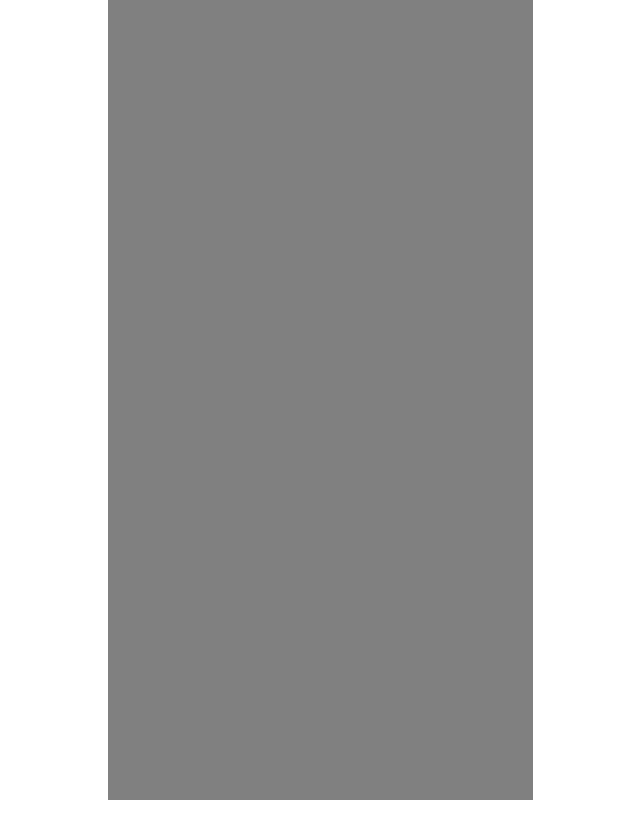
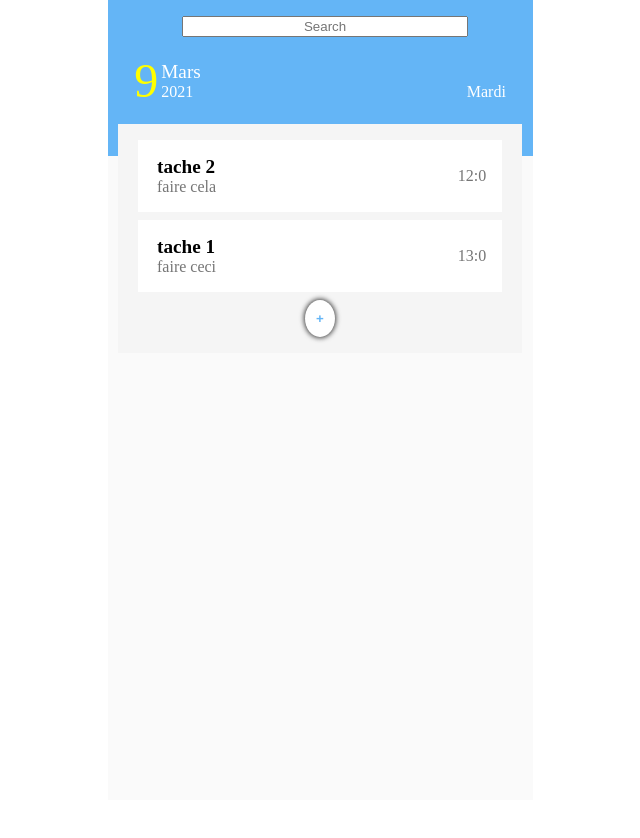
Before and after one commit to WebDevLyon/Simple-Todo-List, a plain HTML site: page index.html in a window 1280 px wide. Shown: the whole page, without its empty margins (320-960 px from the left). Before the commit the page ends 800 px from the top, so only its background shows below. Drawn offline with nearby package versions, Linux system fonts and the light colour scheme.

Commit message:
ajout du triage et de l ajout de taches

```diff
--- a/css/main.css
+++ b/css/main.css
@@ -1,3 +1,10 @@
+* {
+	margin-block-end: 0;
+	margin-block-start: 0;
+}
+h2 {
+	font-size: 1.2rem;
+}
 body {
 	margin: 0;
 }
@@ -5,5 +12,114 @@ body {
 	margin: auto;
 	max-width: 425px;
 	height: 100vh;
-	background-color: grey;
+	background-color: #fafafa;
 }
+.header__wrapper,
+.list__wrapper,
+.list__todo {
+	margin: auto;
+	width: 95%;
+}
+/** HEADER  */
+.header {
+	background-color: #64b5f6;
+}
+.header__wrapper {
+	padding-bottom: 3rem;
+}
+.searchBar {
+	margin: auto;
+	padding: 1rem;
+}
+
+label {
+	visibility: hidden;
+}
+
+#searchBar {
+	width: 75%;
+	text-align: center;
+}
+
+.date {
+	display: flex;
+	justify-content: space-between;
+	color: white;
+	align-items: baseline;
+}
+
+.dateJ {
+	display: flex;
+	align-items: center;
+}
+
+.dateJ__jour-number {
+	color: yellow;
+	font-size: 3rem;
+	margin: 0 0.2rem 0 1rem;
+}
+
+.dateJ__mois {
+	font-size: 1.2rem;
+}
+.jour {
+	margin: 0 1rem 0 0;
+}
+
+/** Main  */
+main {
+	position: relative;
+	top: -2rem;
+	min-height: 90%;
+}
+.list__wrapper {
+	background-color: #f5f5f5;
+	padding-bottom: 0;
+	padding-top: 0.5rem;
+	padding-bottom: 1rem;
+}
+.btn-add {
+	display: block;
+	margin: auto;
+}
+
+/** Card **/
+.card {
+	background-color: white;
+	width: 95%;
+	margin: 0.5rem auto;
+	display: flex;
+	align-items: center;
+	padding: 1rem 0;
+}
+
+.card__left {
+	flex: 2;
+	margin: 0 0 0 1.2rem;
+}
+.card__left__title {
+}
+.card__left__describe {
+	color: #757575;
+}
+.card__right {
+	flex: 1;
+	text-align: right;
+	margin: 0 1rem 0 0;
+}
+.card__right__time {
+	color: #757575;
+}
+/** Bouton **/
+.btn-add {
+	border-radius: 50%;
+	padding: 0.7rem;
+	color: #64b5f6;
+	font-weight: bold;
+	background-color: white;
+	border: none;
+	-webkit-box-shadow: 0px 0px 5px 1px rgba(0, 0, 0, 0.75);
+	-moz-box-shadow: 0px 0px 5px 1px rgba(0, 0, 0, 0.75);
+	box-shadow: 0px 0px 5px 1px rgba(0, 0, 0, 0.75);
+	cursor: pointer;
+}
--- a/index.html
+++ b/index.html
@@ -9,14 +9,36 @@
 	</head>
 	<body>
 		<div class="container">
-			<header>
-				<div id="searchBar"></div>
-				<div>
-					<div id="dateJ"></div>
-					<div id="jour"></div>
+			<header class="header">
+				<div class="header__wrapper">
+					<div class="searchBar">
+						<label for="searchBar">Search</label>
+						<input
+							id="searchBar"
+							type="text"
+							placeholder="Search"
+						/>
+					</div>
+					<div class="date">
+						<div class="dateJ">
+							<div class="dateJ__jour-number"></div>
+							<div>
+								<div class="dateJ__mois"></div>
+								<div class="dateJ__annee"></div>
+							</div>
+						</div>
+						<div class="jour"></div>
+					</div>
 				</div>
 			</header>
-			<main></main>
+			<main class="list">
+				<div class="list__wrapper">
+					<div class="list__todo">
+						<!--car exemple-->
+					</div>
+					<button class="btn-add">+</button>
+				</div>
+			</main>
 			<footer></footer>
 		</div>
 		<!--Jquery-->
@@ -25,12 +47,12 @@
 			integrity="sha256-/xUj+3OJU5yExlq6GSYGSHk7tPXikynS7ogEvDej/m4="
 			crossorigin="anonymous"
 		></script>
-		<!--Script-->
+		<!--Import Jquery en local si CDN en erreur-->
 		<script>
 			if (typeof jQuery == "undefined") {
 				document.writeln(
 					'<script type="text/javascript" src="./js/jquery-3.6.0.js"><\/script>'
-				);
+				)
 			}
 		</script>
 		<script src="./js/main.js"></script>
--- a/js/main.js
+++ b/js/main.js
@@ -1,17 +1,100 @@
 $(function () {
-	$(".block2").hide();
-	$(".block1").hover(
-		function () {
-			$(".block2").show();
+	// Declaration des variables
+	let mois = [
+		"Janvier",
+		"Fevrier",
+		"Mars",
+		"Avril",
+		"Mai",
+		"Juin",
+		"Juillet",
+		"Aout",
+		"Septembre",
+		"Octobre",
+		"Novembre",
+		"Decembre",
+	]
+	let jour = [
+		"Dimanche",
+		"Lundi",
+		"Mardi",
+		"Mercredi",
+		"Jeudi",
+		"Vendredi",
+		"Samedi",
+	]
+	let dateDuJour = new Date()
+
+	// !Liste de taches pour les tests
+	let todos = [
+		{
+			nom: "tache 1",
+			description: "faire ceci",
+			date: new Date("2021-03-09T13:00:00"),
 		},
-		function () {
-			$(".block2").hide();
+		{
+			nom: "tache 2",
+			description: "faire cela",
+			date: new Date("2021-03-09T12:00:00"),
+		},
+	]
+
+	// Affichage du jour dans le header
+	$(".dateJ__jour-number").text(dateDuJour.getDate())
+	$(".dateJ__mois").text(mois[dateDuJour.getMonth()])
+	$(".dateJ__annee").text(dateDuJour.getFullYear())
+	$(".jour").text(jour[dateDuJour.getDay()])
+
+	// Fonctions
+
+	//Tris des todos selon le date
+	function sortTodo() {
+		todos.sort(function compare(a, b) {
+			if (a.date < b.date) return -1
+			if (a.date > b.date) return 1
+			return 0
+		})
+	}
+
+	// Todo:Récupération des todos
+
+	// Todo:Ajout des todos du jour dans la liste
+	function MAJList() {
+		todos.forEach((todo) => {
+			if (
+				todo.date.getDay() == dateDuJour.getDay() &&
+				todo.date.getMonth() == dateDuJour.getMonth() &&
+				todo.date.getFullYear() == dateDuJour.getFullYear()
+			) {
+				// Création de la structure de la card
+				let structureCard =
+					'<div class="card"><div class="card__left"><h2 class="card__left__title">' +
+					todo.nom +
+					'</h2><p class="card__left__describe">' +
+					todo.description +
+					'</p></div><div class="card__right"><p class="card__right__time">' +
+					todo.date.getHours() +
+					":" +
+					todo.date.getMinutes()
+				;("</p></div></div>")
+				$(".list__todo").append(structureCard)
+			}
+		})
+	}
+
+	$(".btn-add").on("click", () => {
+		let newTodo = {
+			nom: "New tache",
+			description: "nouvelle tache ajoutée",
+			date: new Date(),
 		}
-	);
-	$('#color').keydown(function(){
-		$('.block1').css('background-color', '#000')
-	});
-	$('#color').keyup(function(){
-		$('.block1').css('background-color', 'blue')
+		todos.push(newTodo)
+		$(".list__todo").empty()
+		sortTodo()
+		MAJList()
 	})
-});
+
+	// Fonctions à lancer au chargement
+	sortTodo()
+	MAJList()
+})
```
